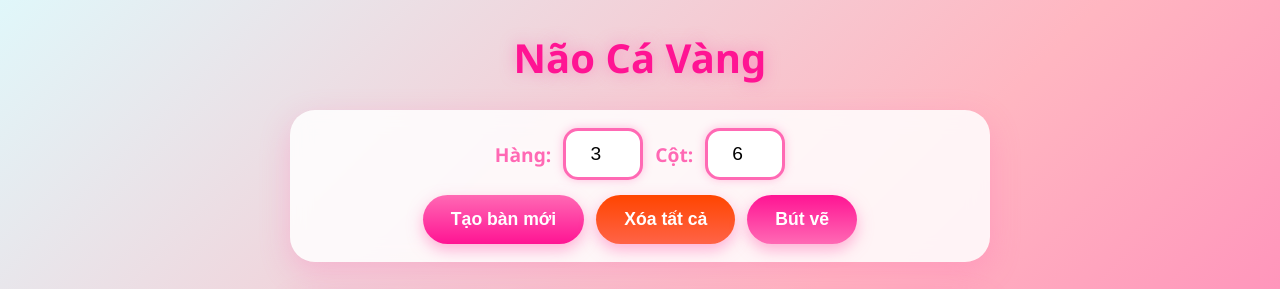
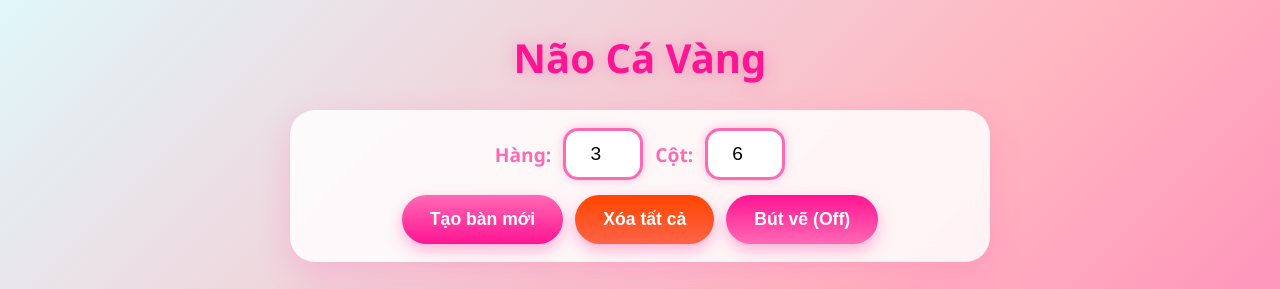
Before and after one commit to tamluu2801/tamluu, a plain HTML site: page index.html in a window 1280 px wide. Shown: the top 289 px of the page. Drawn offline with Linux system fonts and the light colour scheme.

Commit message:
Update index.html

```diff
--- a/index.html
+++ b/index.html
@@ -183,7 +183,7 @@
         <div class="buttons">
             <button onclick="createGrid()">Tạo bàn mới</button>
             <button id="clear-all" onclick="clearAll()">Xóa tất cả</button>
-            <button id="draw-mode" onclick="toggleDrawMode()">Bút vẽ</button>
+            <button id="draw-mode" onclick="toggleDrawMode()">Bút vẽ (Off)</button>
         </div>
     </div>
 
```
